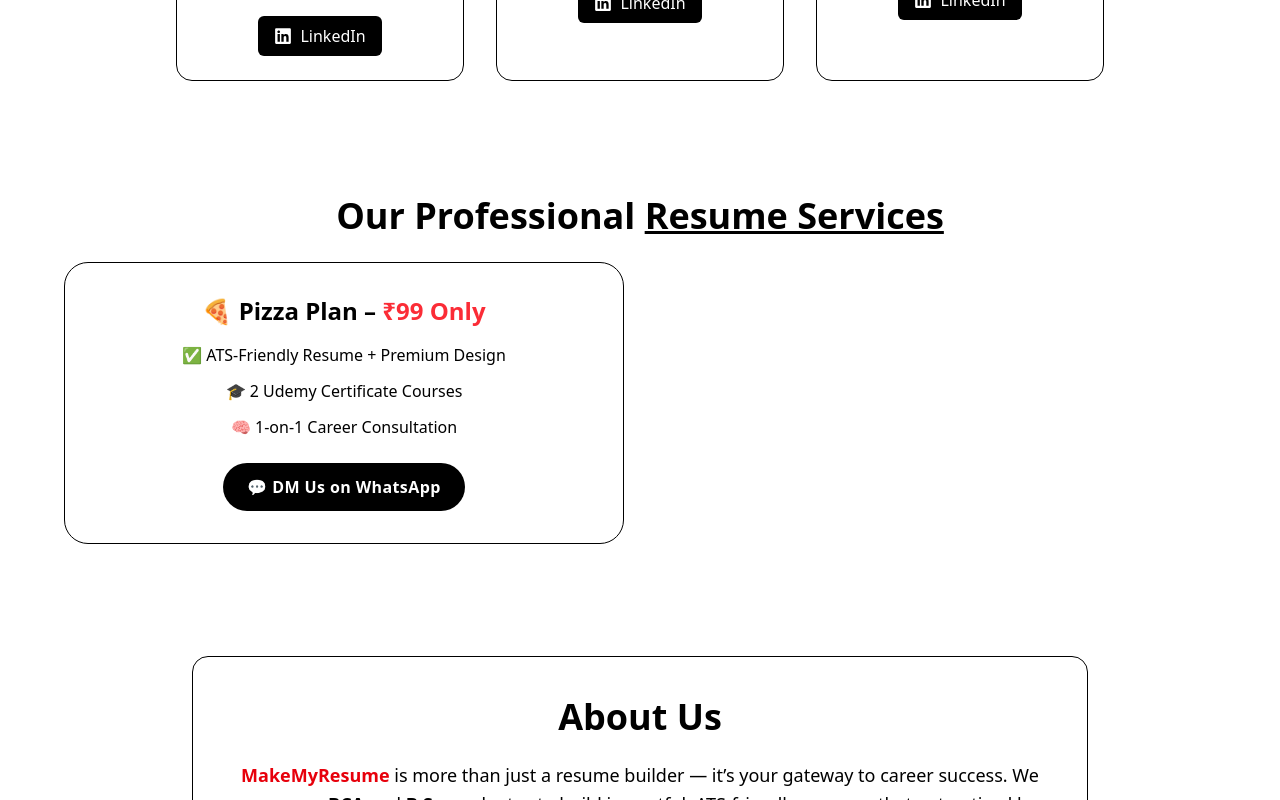
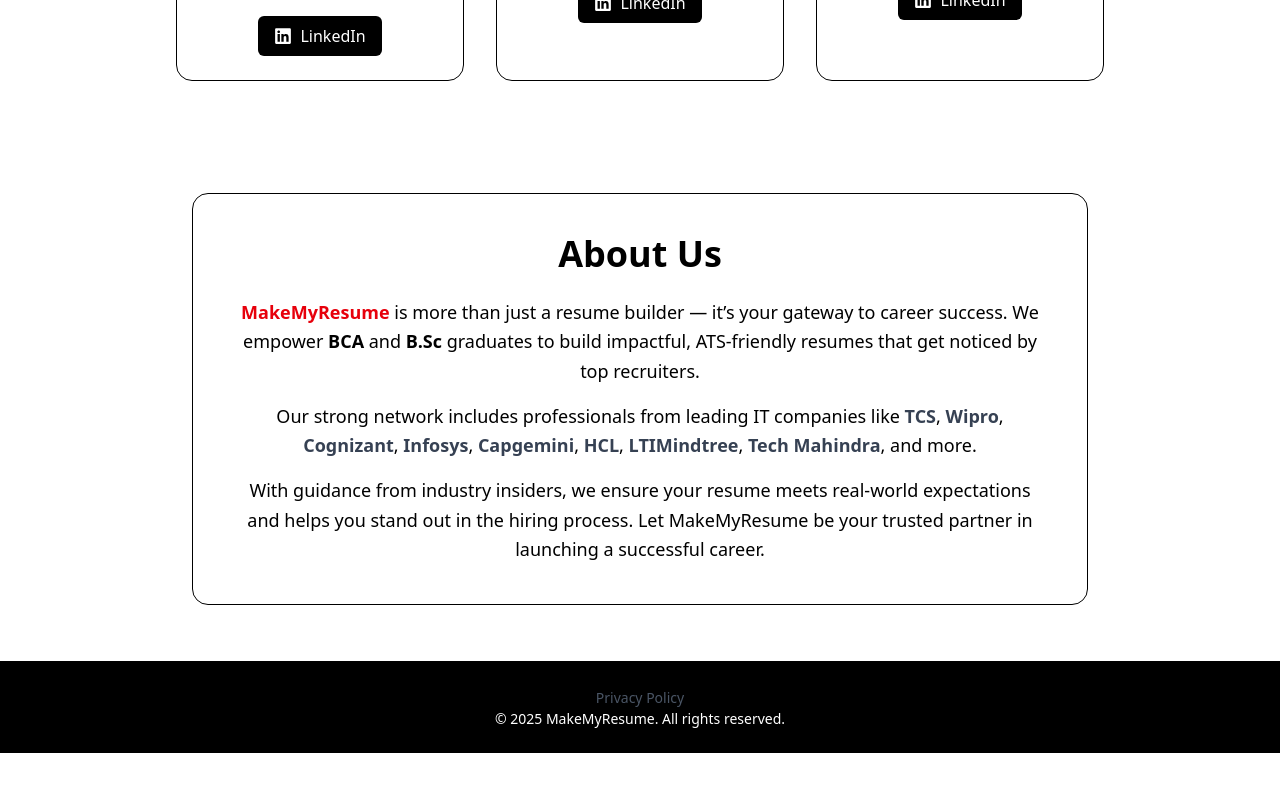
Before and after one commit to tabiyanjagirdar/makemyresume01, a React (Vite) app: page / in a window 1280 px wide. Shown: the part 1668-2468 px from the top of the page. After the commit the page ends 2421 px from the top, so only its background shows below. Built offline with nearby package versions, Linux system fonts and the light colour scheme.

Commit message:
Fix merge conflict in App.jsx (kept Analytics + Services)

```diff
--- a/src/App.jsx
+++ b/src/App.jsx
@@ -2,7 +2,7 @@
 import { BrowserRouter as Router, Routes, Route, Link } from "react-router-dom";
 
 import { Analytics } from "@vercel/analytics/react"; // ✅ Keep Analytics
-import Services from "./Services"; // ✅ Keep Services
+// import Services from "./Services"; // ✅ Keep Services
 
 import AboutUs from "./AboutUs";
 import CompanySlider from "./CompanySlider";
@@ -130,7 +130,7 @@
                   <HeroSection />
                   <CompanySlider />
                   <ResourceCards />
-                  <Services /> {/* ✅ Added Services to homepage */}
+                  {/* <Services /> ✅ Added Services to homepage */}
                   <AboutUs />
                 </>
               }
```
